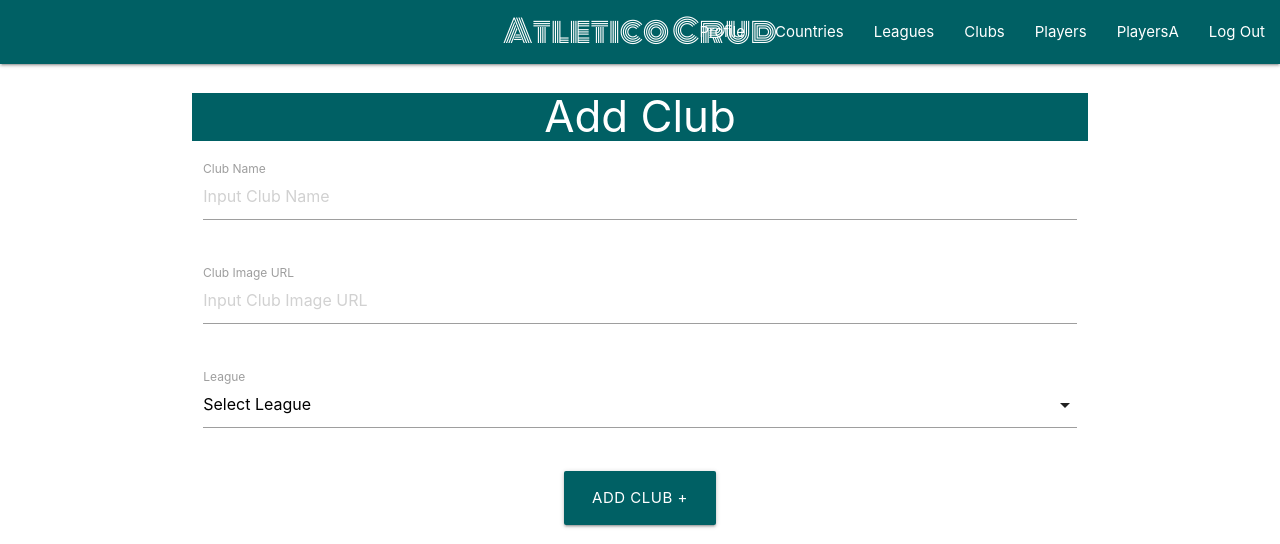
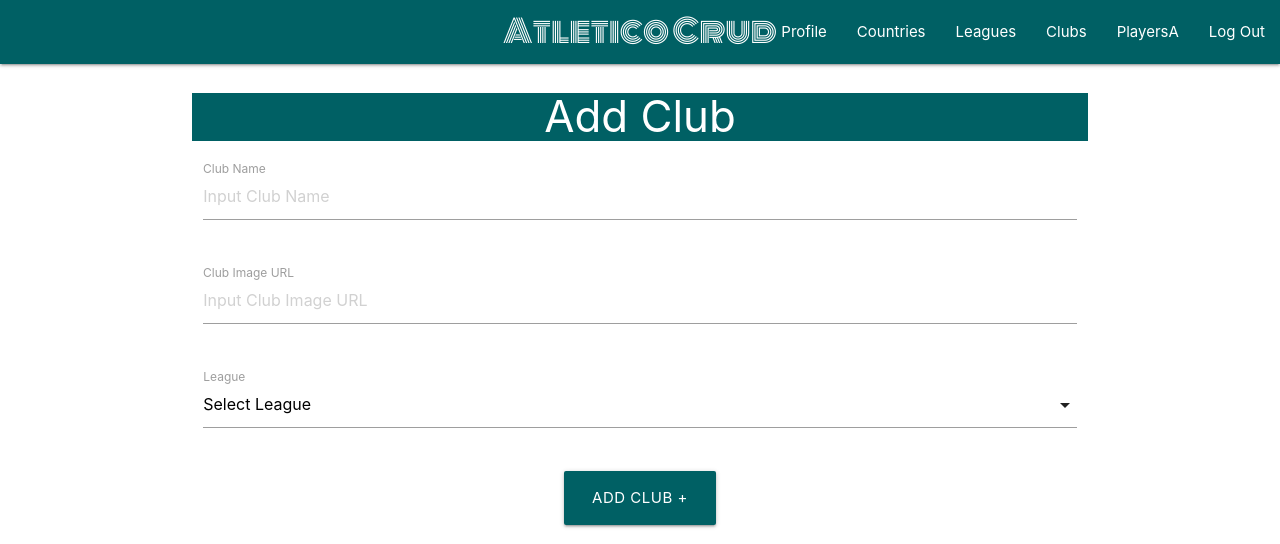
Before and after one commit to sniclasj/atletico-crud, a Flask app: page /add_club in a window 1280 px wide. Shown: the top 544 px of the page. Run offline with Flask 2, Linux system fonts and the light colour scheme; the visitor is signed in with stand-in values (Sample User, id 1); data that the repository does not hold is empty; some libraries are stand-ins or nearby versions.

Commit message:
Remove navbar link for redundant Players hyperlink

```diff
--- a/atleticocrud/templates/base.html
+++ b/atleticocrud/templates/base.html
@@ -32,7 +32,6 @@
                         <li><a href="{{ url_for('countries') }}">Countries</a></li>
                         <li><a href="{{ url_for('leagues', country_id=0) }}">Leagues</a></li>
                         <li><a href="{{ url_for('clubs', league_id=0) }}">Clubs</a></li>
-                        <li><a href="{{ url_for('players', club_id=0) }}">Players</a></li>
                         <li><a href="{{ url_for('playersa', club_id=0) }}">PlayersA</a></li>
                         <li><a href="{{ url_for('logout') }}">Log Out</a></li>
                     {% else %}
@@ -50,7 +49,6 @@
                 <li><a href="{{ url_for('countries') }}">Countries</a></li>
                 <li><a href="{{ url_for('leagues', country_id=0) }}">Leagues</a></li>
                 <li><a href="{{ url_for('clubs', league_id=0) }}">Clubs</a></li>
-                <li><a href="{{ url_for('players', club_id=0) }}">Players</a></li>
                 <li><a href="{{ url_for('playersa', club_id=0) }}">PlayersA</a></li>
                 <li><a href="{{ url_for('logout') }}">Log Out</a></li>
             {% else %}
```
